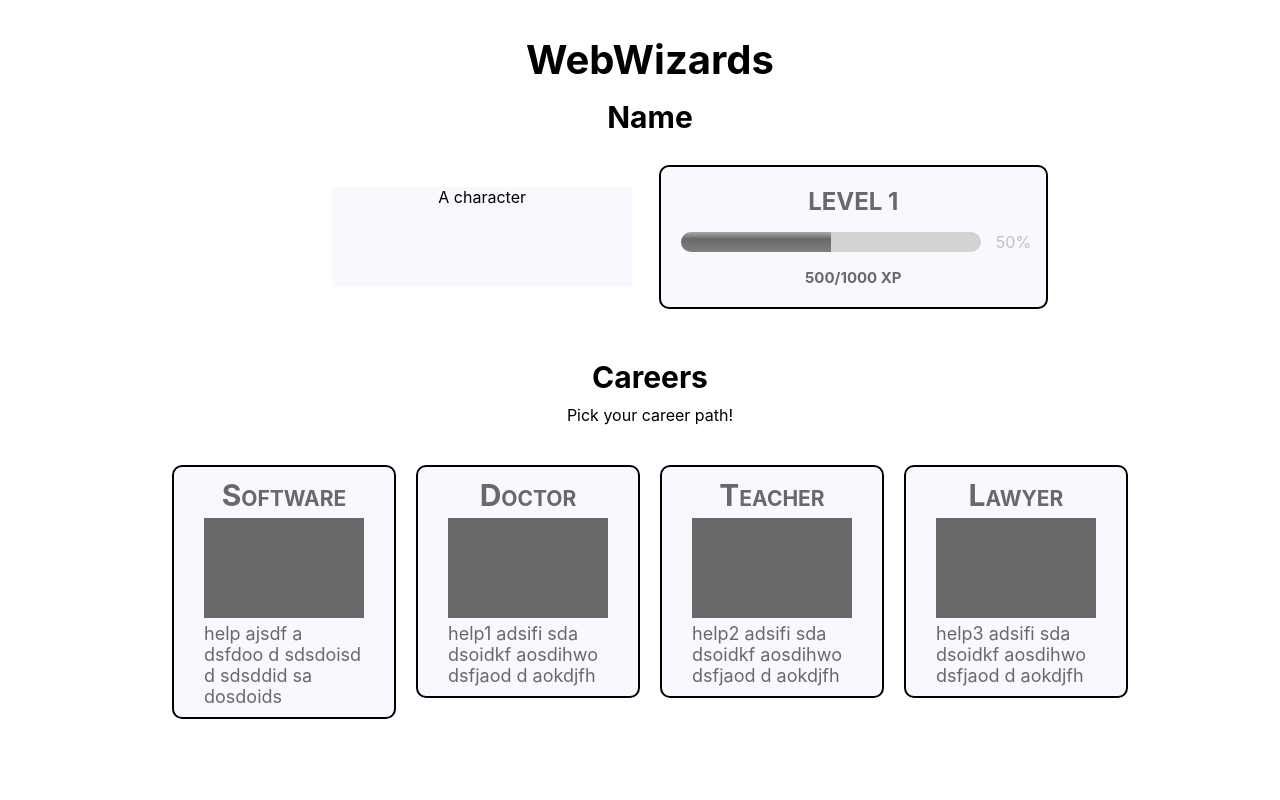
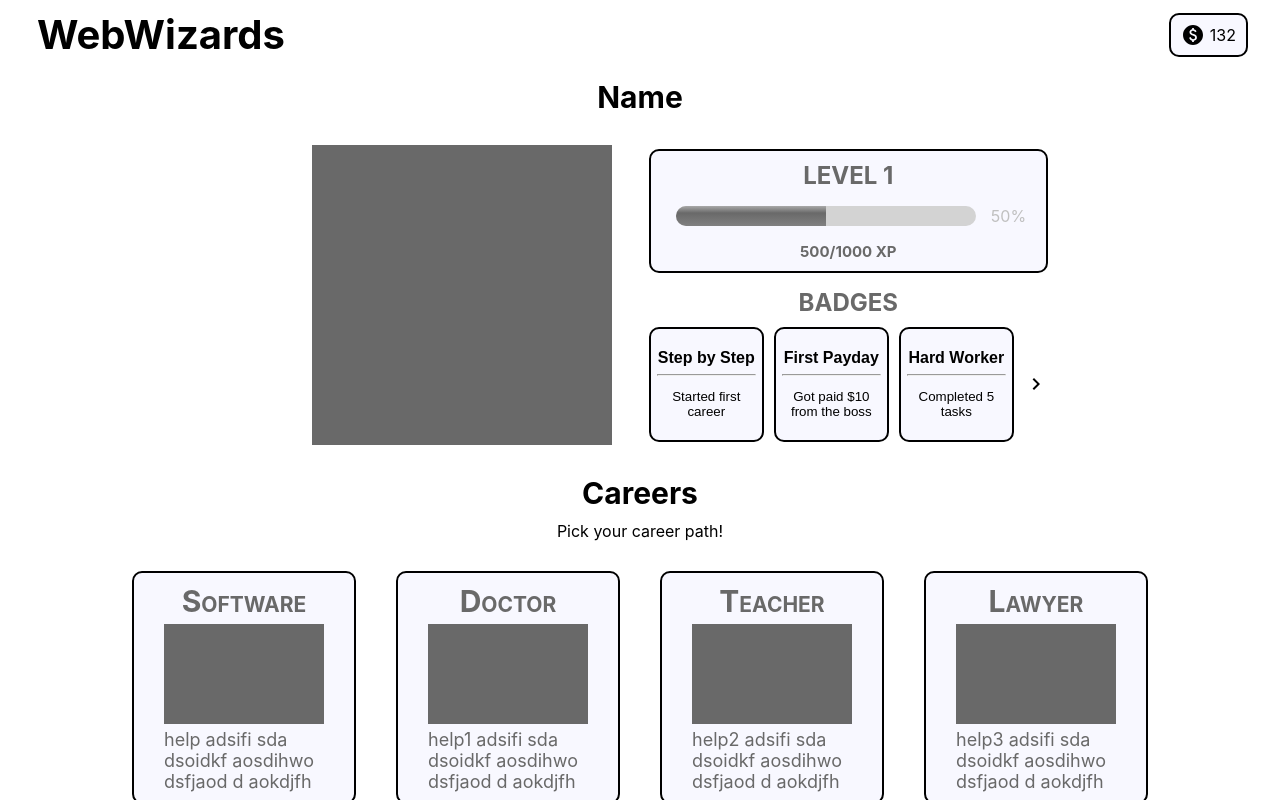
Before and after one commit to chimken0nuggie/CareerQuest, a React (Create React App) app in the folder game/: page / in a window 1280 px wide. Built offline with nearby package versions, Linux system fonts and the light colour scheme.

Commit message:
added badges

```diff
--- a/game/src/App.css
+++ b/game/src/App.css
@@ -44,6 +44,7 @@
   display: flex;
   flex-direction: row;
   align-items: center;
+  justify-content: center;
 }
 
 .progressText{
--- a/game/src/components/Home.js
+++ b/game/src/components/Home.js
@@ -1,22 +1,24 @@
+import AppHeader from "../miniComponents/AppHeader";
+import Badge from "../miniComponents/Badge";
 import CareerItem from "../miniComponents/CareerItem";
 import Heading from "../miniComponents/Heading";
 import ProgressBar from "../miniComponents/ProgressBar";
-import ProjectName from "../miniComponents/ProjectName";
+import ChevronRightIcon from '@mui/icons-material/ChevronRight';
 
 export default function Home() {
 
     return(
-        <div className='PageContent' style={{width: '100%', height: '15vh', display: 'flex', flexDirection: 'column', alignItems: 'center', margin: '10px'}}>
-        <div style={{display: 'flex', flexDirection: 'column', margin: '20px 0px'}}>
-            <ProjectName/>
+        <div className='PageContent' style={{width: '100%', height: '15vh', display: 'flex', flexDirection: 'column', alignItems: 'center'}}>
+            <AppHeader></AppHeader>
+            <div className='Content' style={{display: 'flex', flexDirection: 'column'}}>
                 <Heading title="Name"/>
-            <div style={{width: '100%', height: 'auto', margin: '20px 40px',
+                <div className='CharacterAndPlayerInfo' style={{width: '100%', height: 'auto', margin: '20px 40px',
                             display: 'flex', flexDirection: 'row', flexWrap: 'wrap',
-                        alignItems: 'center', justifyContent: 'space-evenly'}}>
-                <div style={{backgroundColor: 'ghostwhite', width: '300px', height: "100px", margin: '20px 0px'}}>A character</div>
-                <div>
-                    <div style={{backgroundColor:'ghostwhite', borderRadius: '10px', borderStyle: 'solid', borderWidth: '2px',
-                                boxSizing: 'border-box', padding: '20px'}}>
+                            alignItems: 'center', justifyContent: 'space-evenly', gap: '10px'}}>
+                    <div className='Character' style={{backgroundColor: 'dimgray', width: '300px', height: "300px"}}></div>
+                    <div className="Player Info" style={{display: 'flex', flexDirection: 'column', gap:'15px'}}>
+                        <div className='PlayerStats' style={{backgroundColor:'ghostwhite', borderRadius: '10px', borderStyle: 'solid', borderWidth: '2px',
+                                    boxSizing: 'border-box', padding: '10px'}}>
                             <h2 style={{color: 'dimgray', margin: '0px' }}>
                                 LEVEL 1
                             </h2>
@@ -25,16 +27,27 @@ export default function Home() {
                                 500/1000 XP
                             </h3>
                         </div>
+                        <div className="BadgesSection" style={{display: 'flex', flexDirection:'column', gap: '10px'}}>
+                            <h2 style={{color: 'dimgray', margin: '0px' }}>BADGES</h2>
+                            <div className="BadgesList" style={{width:'100%', display:'flex', flexDirection: 'row',
+                                                                flexWrap: 'wrap', gap: '10px', alignItems: 'center'
+                            }}>
+                                <Badge title='Step by Step' description='Started first career'/>
+                                <Badge title='First Payday' description='Got paid $10 from the boss'/>
+                                <Badge title='Hard Worker' description='Completed 5 tasks'/>
+                                <ChevronRightIcon/>
                             </div>
                         </div>
                     </div>
-            <div style={{display: 'flex', flexDirection: 'column', marginBottom: '20px'}}>
+                </div>
+            </div>
+            <div className='CareerSection' style={{display: 'flex', flexDirection: 'column'}}>
                 <Heading title="Careers"/>
                 <p style={{margin: '0px'}}>Pick your career path!</p>
-                <div style={{width: '100%', marginTop: '30px',
+                <div className='CareerList' style={{width: '100%', marginTop: '20px', marginBottom:'50px',
                         display: 'flex', flexDirection: 'row', flexWrap: 'wrap',
                         justifyContent: 'space-evenly', alignItems:'flex-start'}}>
-                    <CareerItem title="Software" des="help ajsdf a dsfdoo d sdsdoisd d sdsddid sa dosdoids"/>
+                    <CareerItem title="Software" des="help adsifi sda dsoidkf aosdihwo dsfjaod d aokdjfh"/>
                     <CareerItem title="Doctor" des="help1 adsifi sda dsoidkf aosdihwo dsfjaod d aokdjfh"/>
                     <CareerItem title="Teacher" des="help2 adsifi sda dsoidkf aosdihwo dsfjaod d aokdjfh"/>
                     <CareerItem title="Lawyer" des="help3 adsifi sda dsoidkf aosdihwo dsfjaod d aokdjfh"/>
--- /dev/null
+++ b/game/src/miniComponents/Badge.js
@@ -0,0 +1,16 @@
+import React from 'react'
+
+export default function Badge({title, description}){
+    return(
+        <div>
+            <button className='badgeButton' style={{width:'115px', height: '115px',
+                                                    backgroundColor:'ghostwhite', borderRadius: '10px',
+                                                    borderStyle:'solid', borderColor:'black'
+            }}>
+                <span className="badgeTitle" style={{fontWeight: 'bolder', fontSize: 'medium'}}>{title}</span>
+                <hr></hr>
+                <p style={{marginBottom: '0px'}}>{description}</p>
+            </button>
+        </div>
+    )
+}
--- a/game/src/miniComponents/CareerItem.js
+++ b/game/src/miniComponents/CareerItem.js
@@ -3,7 +3,7 @@ import React from 'react';
 const CareerItem = ({title, des}) => {
     return (
         <div style={{backgroundColor: 'ghostwhite', width: '200px', height: 'auto',
-                    padding: "10px", margin: '10px',
+                    padding: "10px", margin: '10px 20px',
                     display: 'flex', flexDirection: 'column',
                     alignItems: 'center', borderRadius: '10px',
                     borderStyle: 'solid', borderWidth: '2px'}}>
```
Lines whose indentation alone changed are shown as unchanged.
